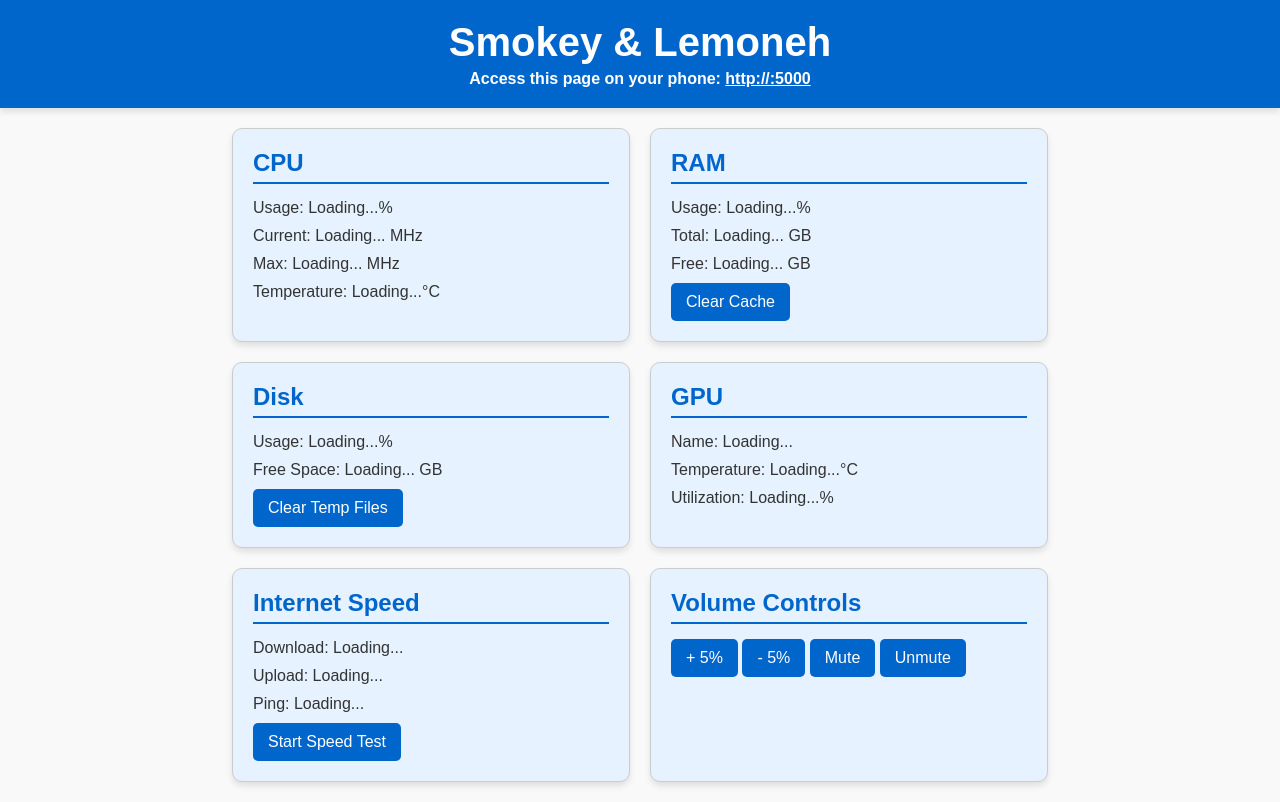
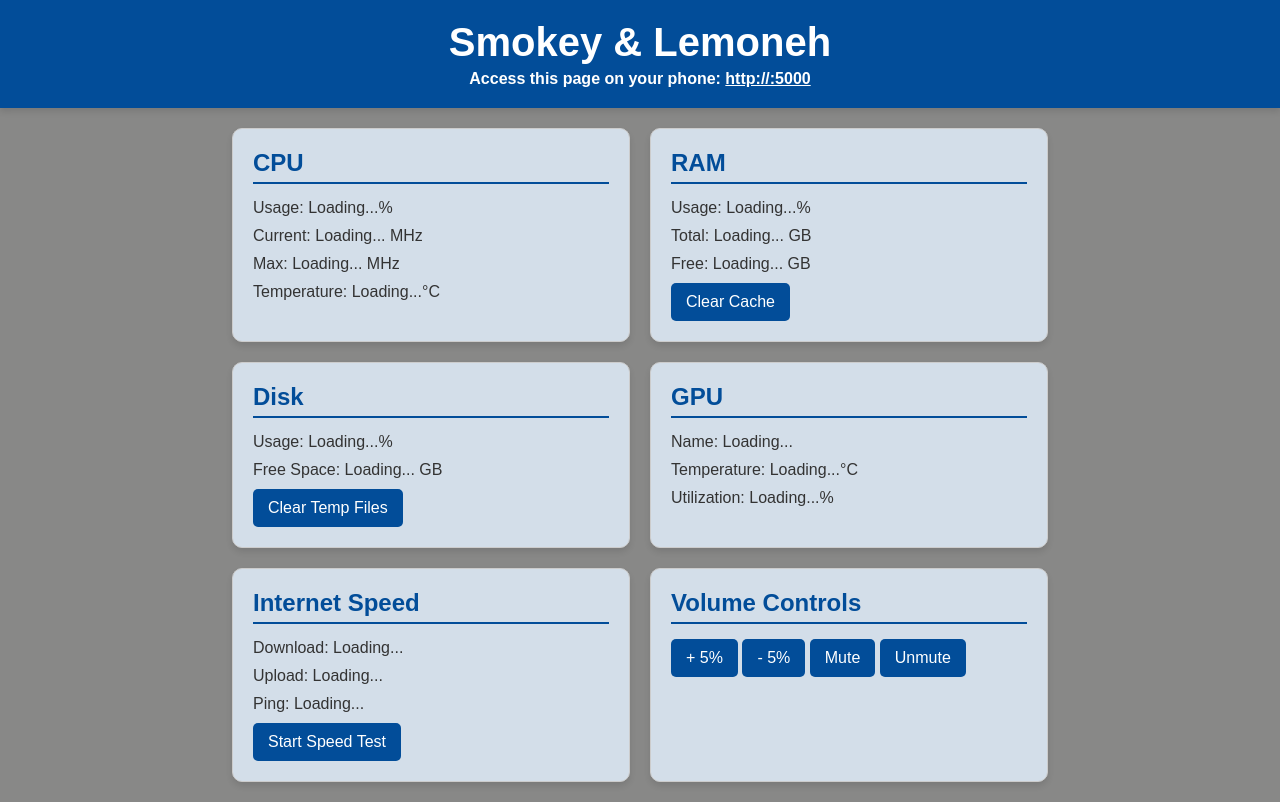
Before and after one commit to Samer-Ismael/PC-Gaming-App, a Flask app: template templates/index.html in a window 1280 px wide. Run offline with Flask 3, Linux system fonts and the light colour scheme; the template is opened without the code that fills it, so the values that code supplies are empty; parts of the project's set-up code (start-up, migrations or seed data) failed here and were passed over.

Commit message:
changing style

```diff
--- a/static/style.css
+++ b/static/style.css
@@ -1,11 +1,11 @@
 /* Color Theme */
 :root {
-    --primary-color: #0066cc; /* Blue for accents */
-    --secondary-color: #e6f2ff; /* Light blue for card backgrounds */
-    --background-color: #f9f9f9; /* Light gray for the overall background */
+    --primary-color: #024d99; /* Blue for accents */
+    --secondary-color: #d3dee9; /* Light blue for card backgrounds */
+    --background-color: #888887; /* Light gray for the overall background */
     --text-color: #333333; /* Dark gray for text */
     --border-color: #cccccc; /* Light gray for borders */
-    --highlight-color: #004080; /* Darker blue for hover effects */
+    --highlight-color: #019297; /* Darker blue for hover effects */
 }
 
 body {
```
